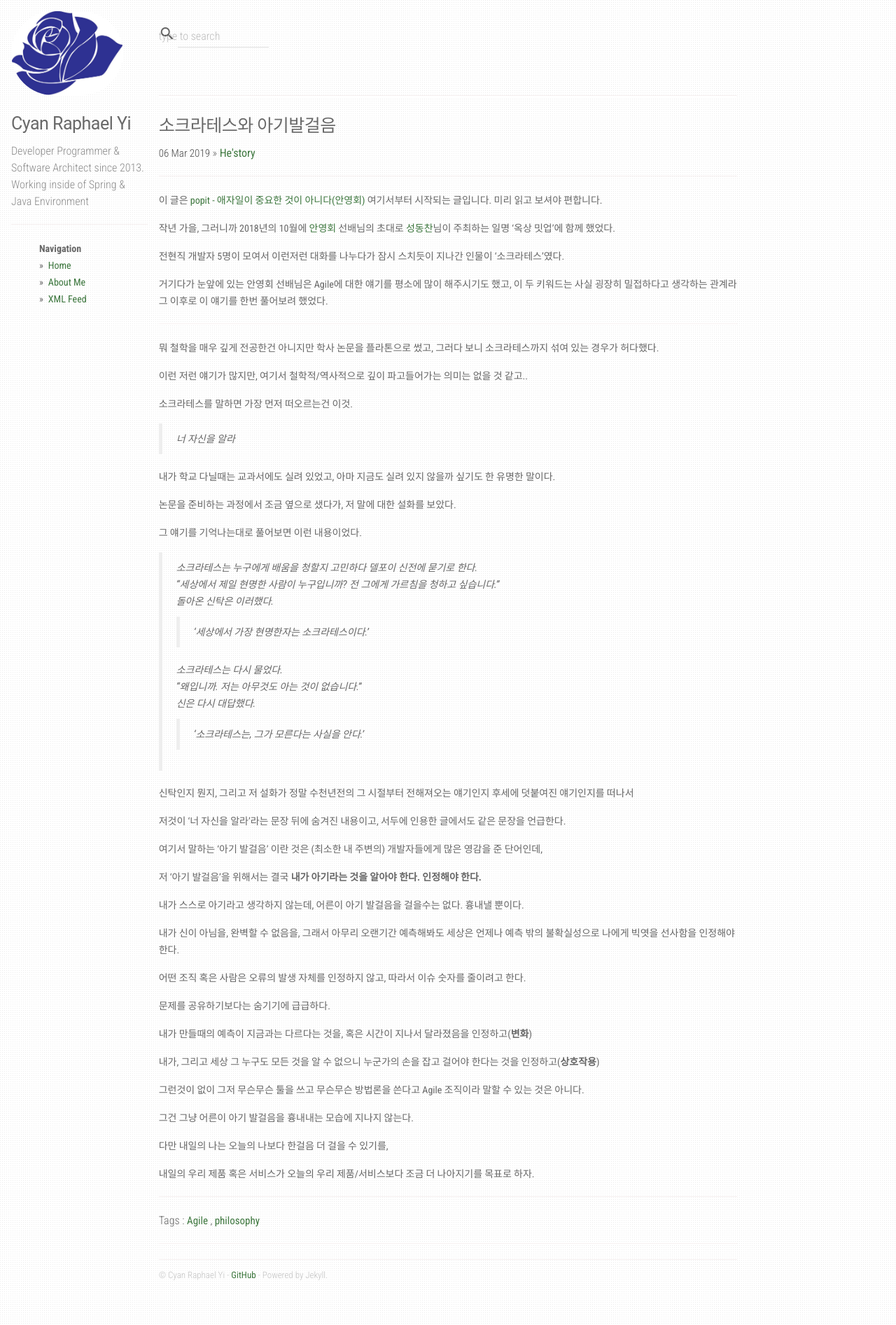
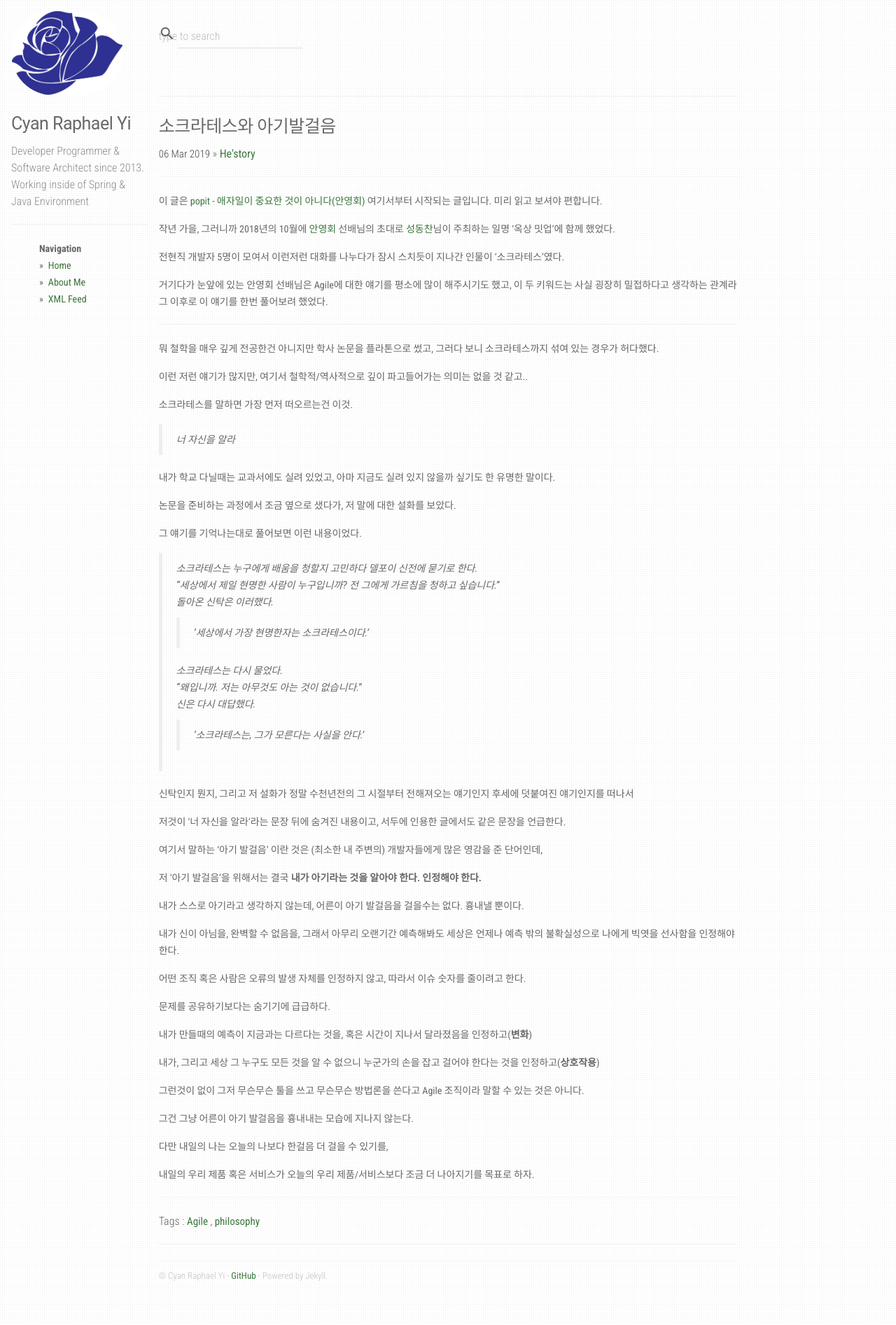
Before and after one commit to CyanRYi/sollabs-demo, a Jekyll site: the page built from _posts/ko/2019-03-06-Socrates-and-agile.md, in a window 1280 px wide. Shown: the whole page at 70% size. Built offline with Jekyll 4.4.1, drawn with Linux system fonts in a browser that asks for light colours; nearby versions of some CDN libraries; grey boxes are pictures that could not be loaded.

Commit message:
searchbar의 css 정돈

```diff
--- a/static/css/super-search.css
+++ b/static/css/super-search.css
@@ -3,10 +3,6 @@
     MIT Licensed
 */
 
-input#js-search__input {
-  font-size: 12px;
-  font-family: "Roboto Condensed", Arial, sans-serif;
-}
 .is-active .search__input {
   transform: translateY(0);
 }
```
Also changed, not shown: static/css/main.css (line endings or trailing spaces).
